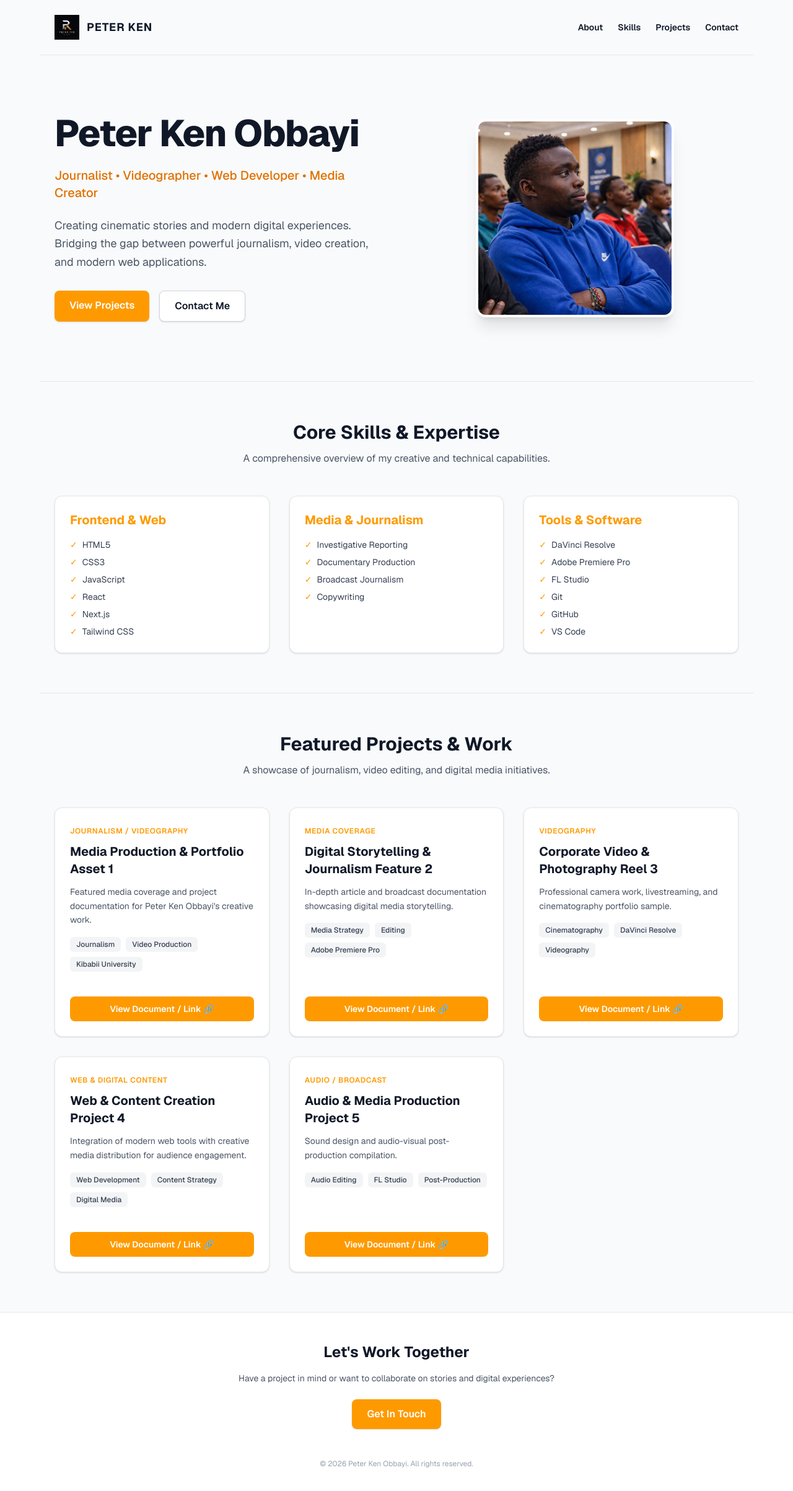
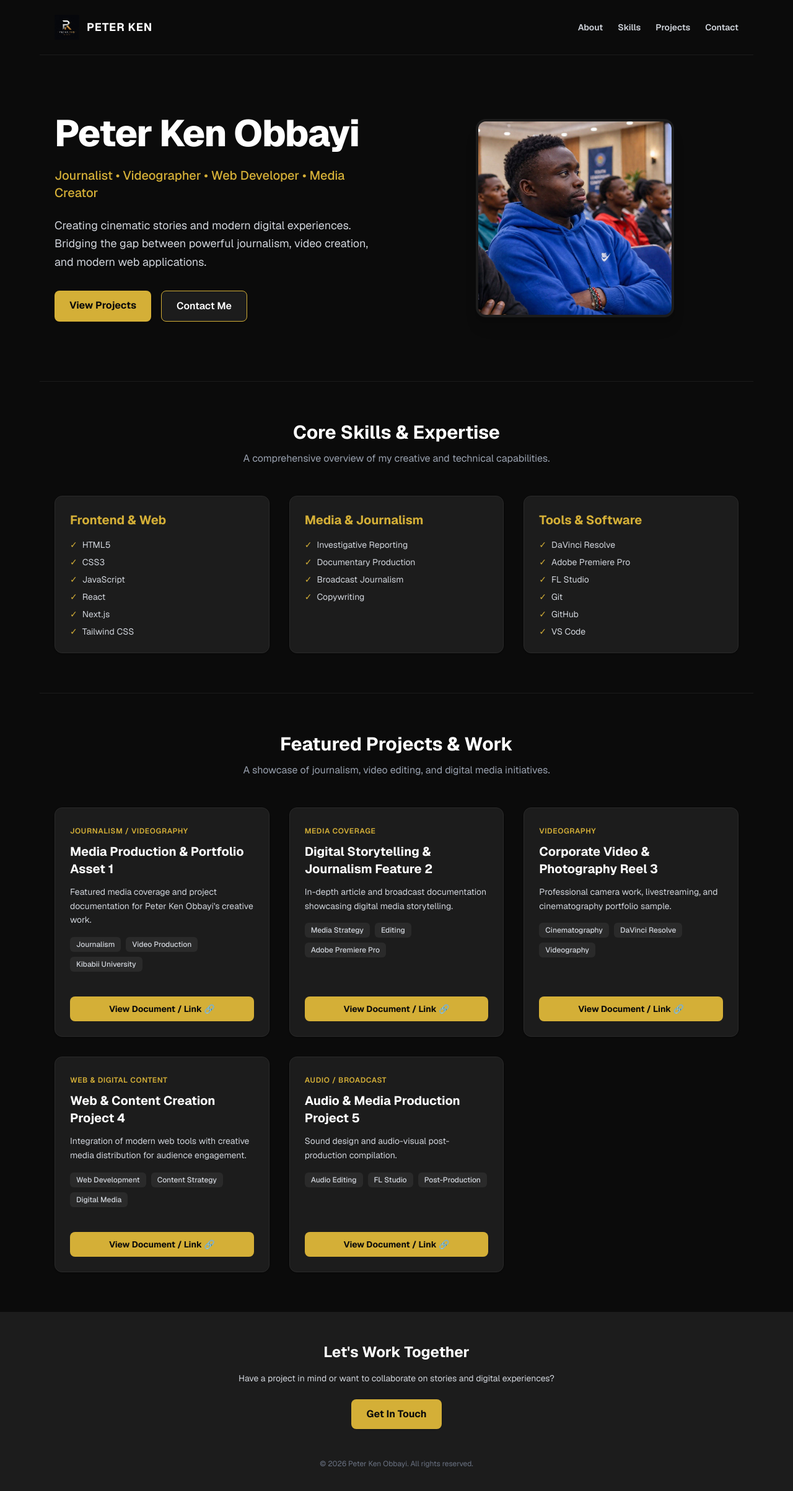
Before and after one commit to brianwaita88-sys/peter-portfolio, a Next.js app: page / in a window 1280 px wide. Shown: the top 2406 px of the page at 62% size. Built offline with nearby package versions, Linux system fonts and the light colour scheme.

Commit message:
feat: apply luxury black and gold theme

```diff
--- a/app/page.tsx
+++ b/app/page.tsx
@@ -67,25 +67,25 @@ const skillCategories = [
 
 export default function Home() {
   return (
-    <main className="min-h-screen bg-gray-50 dark:bg-gray-900 text-gray-900 dark:text-gray-100 font-sans">
+    <main className="min-h-screen bg-[#0B0B0B] text-[#FFFFFF] font-sans">
 
       {/* Header / Navbar */}
-      <header className="max-w-6xl mx-auto px-6 py-6 flex justify-between items-center border-b border-gray-200 dark:border-gray-800">
+      <header className="max-w-6xl mx-auto px-6 py-6 flex justify-between items-center border-b border-[#1C1C1C]">
         <div className="flex items-center gap-3">
           <Image
             src={peterLogo}
             alt="Peter Ken Logo"
             className="w-10 h-10 object-contain"
           />
-          <span className="font-bold text-lg tracking-wider uppercase hidden sm:inline">
+          <span className="font-bold text-lg tracking-wider uppercase hidden sm:inline text-[#FFFFFF]">
             Peter Ken
           </span>
         </div>
         <nav className="flex gap-6 text-sm font-semibold">
-          <a href="#about" className="hover:text-amber-500 transition">About</a>
-          <a href="#skills" className="hover:text-amber-500 transition">Skills</a>
-          <a href="#projects" className="hover:text-amber-500 transition">Projects</a>
-          <a href="#contact" className="hover:text-amber-500 transition">Contact</a>
+          <a href="#about" className="hover:text-[#D4AF37] transition text-gray-300">About</a>
+          <a href="#skills" className="hover:text-[#D4AF37] transition text-gray-300">Skills</a>
+          <a href="#projects" className="hover:text-[#D4AF37] transition text-gray-300">Projects</a>
+          <a href="#contact" className="hover:text-[#D4AF37] transition text-gray-300">Contact</a>
         </nav>
       </header>
 
@@ -94,13 +94,13 @@ export default function Home() {
 
         {/* Text Area */}
         <div className="flex-1 text-center md:text-left space-y-6">
-          <h1 className="text-4xl md:text-6xl font-extrabold tracking-tight">
+          <h1 className="text-4xl md:text-6xl font-extrabold tracking-tight text-[#FFFFFF]">
             Peter Ken Obbayi
           </h1>
-          <p className="text-lg md:text-xl font-medium text-amber-600 dark:text-amber-400">
+          <p className="text-lg md:text-xl font-medium text-[#D4AF37]">
             Journalist • Videographer • Web Developer • Media Creator
           </p>
-          <p className="text-gray-600 dark:text-gray-300 max-w-lg text-base md:text-lg leading-relaxed">
+          <p className="text-gray-300 max-w-lg text-base md:text-lg leading-relaxed">
             Creating cinematic stories and modern digital experiences. Bridging the gap between powerful journalism, video creation, and modern web applications.
           </p>
 
@@ -108,13 +108,13 @@ export default function Home() {
           <div className="flex flex-wrap justify-center md:justify-start gap-4 pt-2">
             <a
               href="#projects"
-              className="px-6 py-3 bg-amber-500 hover:bg-amber-600 text-white font-semibold rounded-lg shadow transition duration-200"
+              className="px-6 py-3 bg-[#D4AF37] hover:bg-[#C59B27] text-[#0B0B0B] font-bold rounded-lg shadow transition duration-200"
             >
               View Projects
             </a>
             <a
               href="#contact"
-              className="px-6 py-3 border border-gray-300 dark:border-gray-700 bg-white dark:bg-gray-800 hover:bg-gray-50 dark:hover:bg-gray-700 font-semibold rounded-lg shadow-sm transition duration-200"
+              className="px-6 py-3 border border-[#D4AF37] bg-[#1C1C1C] hover:bg-[#2A2A2A] text-[#FFFFFF] font-semibold rounded-lg shadow-sm transition duration-200"
             >
               Contact Me
             </a>
@@ -123,7 +123,7 @@ export default function Home() {
 
         {/* Profile Image */}
         <div className="flex-1 flex justify-center">
-          <div className="relative w-64 h-64 md:w-80 md:h-80 rounded-2xl overflow-hidden shadow-xl border-4 border-white dark:border-gray-800">
+          <div className="relative w-64 h-64 md:w-80 md:h-80 rounded-2xl overflow-hidden shadow-xl border-4 border-[#1C1C1C]">
             <Image
               src={peterProfile}
               alt="Peter Ken Obbayi Profile Portrait"
@@ -136,22 +136,22 @@ export default function Home() {
       </section>
 
       {/* Skills Section */}
-      <section className="py-16 px-6 max-w-6xl mx-auto border-t border-gray-200 dark:border-gray-800" id="skills">
+      <section className="py-16 px-6 max-w-6xl mx-auto border-t border-[#1C1C1C]" id="skills">
         <div className="text-center mb-12">
-          <h2 className="text-3xl font-bold mb-3">Core Skills & Expertise</h2>
-          <p className="text-gray-600 dark:text-gray-400">
+          <h2 className="text-3xl font-bold mb-3 text-[#FFFFFF]">Core Skills & Expertise</h2>
+          <p className="text-gray-400">
             A comprehensive overview of my creative and technical capabilities.
           </p>
         </div>
 
         <div className="grid grid-cols-1 md:grid-cols-3 gap-8">
           {skillCategories.map((category, idx) => (
-            <div key={idx} className="bg-white dark:bg-gray-800 p-6 rounded-xl border border-gray-200 dark:border-gray-700 shadow-sm">
-              <h3 className="text-xl font-bold mb-4 text-amber-500">{category.title}</h3>
+            <div key={idx} className="bg-[#1C1C1C] p-6 rounded-xl border border-[#2A2A2A] shadow-sm">
+              <h3 className="text-xl font-bold mb-4 text-[#D4AF37]">{category.title}</h3>
               <ul className="space-y-2">
                 {category.skills.map((skill, sIdx) => (
-                  <li key={sIdx} className="flex items-center gap-2 text-gray-700 dark:text-gray-300 text-sm">
-                    <span className="text-amber-500">✓</span> {skill}
+                  <li key={sIdx} className="flex items-center gap-2 text-gray-300 text-sm">
+                    <span className="text-[#D4AF37]">✓</span> {skill}
                   </li>
                 ))}
               </ul>
@@ -161,10 +161,10 @@ export default function Home() {
       </section>
 
       {/* Projects Section */}
-      <section className="py-16 px-6 max-w-6xl mx-auto border-t border-gray-200 dark:border-gray-800" id="projects">
+      <section className="py-16 px-6 max-w-6xl mx-auto border-t border-[#1C1C1C]" id="projects">
         <div className="text-center mb-12">
-          <h2 className="text-3xl font-bold mb-3">Featured Projects & Work</h2>
-          <p className="text-gray-600 dark:text-gray-400">
+          <h2 className="text-3xl font-bold mb-3 text-[#FFFFFF]">Featured Projects & Work</h2>
+          <p className="text-gray-400">
             A showcase of journalism, video editing, and digital media initiatives.
           </p>
         </div>
@@ -173,21 +173,21 @@ export default function Home() {
           {projects.map((project, index) => (
             <div
               key={index}
-              className="border border-gray-200 dark:border-gray-800 rounded-xl overflow-hidden shadow-sm bg-white dark:bg-gray-800 flex flex-col justify-between hover:shadow-md transition"
+              className="border border-[#2A2A2A] rounded-xl overflow-hidden shadow-sm bg-[#1C1C1C] flex flex-col justify-between hover:border-[#D4AF37] transition"
             >
               <div className="p-6">
-                <span className="text-xs font-semibold uppercase tracking-wider text-amber-500">
+                <span className="text-xs font-semibold uppercase tracking-wider text-[#D4AF37]">
                   {project.category}
                 </span>
-                <h3 className="text-xl font-bold mt-2 mb-3">{project.title}</h3>
-                <p className="text-gray-600 dark:text-gray-300 text-sm mb-4 leading-relaxed">
+                <h3 className="text-xl font-bold mt-2 mb-3 text-[#FFFFFF]">{project.title}</h3>
+                <p className="text-gray-300 text-sm mb-4 leading-relaxed">
                   {project.description}
                 </p>
                 <div className="flex flex-wrap gap-2 mb-4">
                   {project.tags.map((tag, tIdx) => (
                     <span
                       key={tIdx}
-                      className="text-xs bg-gray-100 dark:bg-gray-700 px-2.5 py-1 rounded-md text-gray-700 dark:text-gray-300 font-medium"
+                      className="text-xs bg-[#2A2A2A] px-2.5 py-1 rounded-md text-gray-300 font-medium"
                     >
                       {tag}
                     </span>
@@ -200,7 +200,7 @@ export default function Home() {
                   href={project.link}
                   target="_blank"
                   rel="noopener noreferrer"
-                  className="block w-full text-center bg-amber-500 hover:bg-amber-600 text-white text-sm font-semibold py-2.5 rounded-lg transition"
+                  className="block w-full text-center bg-[#D4AF37] hover:bg-[#C59B27] text-[#0B0B0B] text-sm font-bold py-2.5 rounded-lg transition"
                 >
                   View Document / Link 🔗
                 </a>
@@ -211,21 +211,21 @@ export default function Home() {
       </section>
 
       {/* Contact Section & Footer */}
-      <footer className="border-t border-gray-200 dark:border-gray-800 py-12 bg-white dark:bg-gray-800 text-center" id="contact">
+      <footer className="border-t border-[#1C1C1C] py-12 bg-[#1C1C1C] text-center" id="contact">
         <div className="max-w-4xl mx-auto px-6 space-y-4">
-          <h2 className="text-2xl font-bold">Let's Work Together</h2>
-          <p className="text-gray-600 dark:text-gray-300 text-sm">
+          <h2 className="text-2xl font-bold text-[#FFFFFF]">Let's Work Together</h2>
+          <p className="text-gray-300 text-sm">
             Have a project in mind or want to collaborate on stories and digital experiences?
           </p>
           <div className="pt-2">
             <a
               href="mailto:contact@peterken.com"
-              className="inline-block px-6 py-3 bg-amber-500 hover:bg-amber-600 text-white font-semibold rounded-lg shadow transition"
+              className="inline-block px-6 py-3 bg-[#D4AF37] hover:bg-[#C59B27] text-[#0B0B0B] font-bold rounded-lg shadow transition"
             >
               Get In Touch
             </a>
           </div>
-          <p className="text-xs text-gray-400 pt-8">
+          <p className="text-xs text-gray-500 pt-8">
             © {new Date().getFullYear()} Peter Ken Obbayi. All rights reserved.
           </p>
         </div>
```
